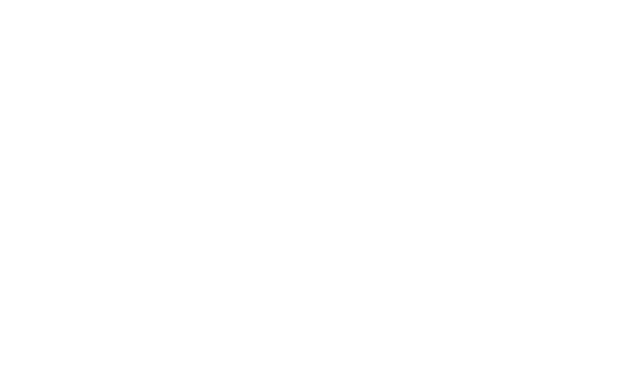
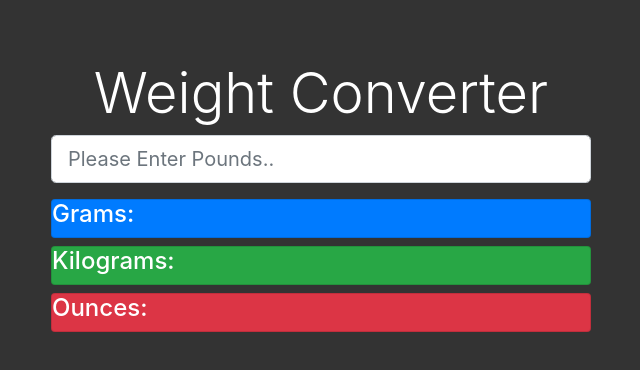
Before and after one commit to jesraygarciano/weightConverterJS, a plain HTML site: page index.html in a window 1280 px wide. Shown: the whole page, without its empty margins (34-674 px from the left). Drawn offline with nearby package versions, Linux system fonts and the light colour scheme.

Commit message:
Adding CSS to Grams, kilo grams and Ounces

```diff
--- a/css/style.css
+++ b/css/style.css
@@ -0,0 +1,5 @@
+body{
+    margin-top: 60px!important;
+    background: #333!important;
+    color: #fff!important;
+}
--- a/index.html
+++ b/index.html
@@ -6,9 +6,48 @@
     <meta http-equiv="X-UA-Compatible" content="ie=edge">
 
     <link rel="stylesheet" href="css/style.css">
-    <title>Weight COnverter</title>
+    <link rel="stylesheet" href="https://maxcdn.bootstrapcdn.com/bootstrap/4.0.0/css/bootstrap.min.css" integrity="sha384-Gn5384xqQ1aoWXA+058RXPxPg6fy4IWvTNh0E263XmFcJlSAwiGgFAW/dAiS6JXm" crossorigin="anonymous">
+    <title>Weight Converter</title>
 </head>
 <body>
+
+<div class="container">
+    <div class="row">
+        <div class="col-md-6">
+            <h1 class="display-4 text-center md-3">Weight Converter</h1>
+            <form action="">
+                <div class="form-group">
+                    <input type="number" id="lbsInput" class="form-control form-control-lg" placeholder="Please Enter Pounds..">
+
+                </div>
+            </form>
+
+            <div id="output">
+                <div class="card bg-primary mb-2">
+                    <div class="card-block">
+                        <h4>Grams:</h4>
+                        <div id="gramsOutput"></div>
+                    </div>
+                </div>
+
+                <div class="card bg-success mb-2">
+                        <div class="card-block">
+                            <h4>Kilograms:</h4>
+                            <div id="kgOutput"></div>
+                        </div>
+                </div>
+
+                <div class="card bg-danger mb-2">
+                        <div class="card-block">
+                            <h4>Ounces:</h4>
+                        <div id="ozOutput"></div>
+                    </div>
+                </div>
+
+            </div>
+        </div>
+    </div>
+</div>
 
 
 <script src="js/app.js"></script>
--- a/js/app.js
+++ b/js/app.js
@@ -0,0 +1,10 @@
+document.getElementById('lbsInput').addEventListener('input', function(e){
+    // console.log(123);
+    let pounds = e.target.value;
+    // console.log(pounds);
+
+    document.getElementById('gramsOutput').innerHTML = pounds/0.0022046;
+    document.getElementById('kgOutput').innerHTML = pounds/0.0022046;
+    document.getElementById('ozOutput').innerHTML = pounds/0.0022046;
+
+})
```
